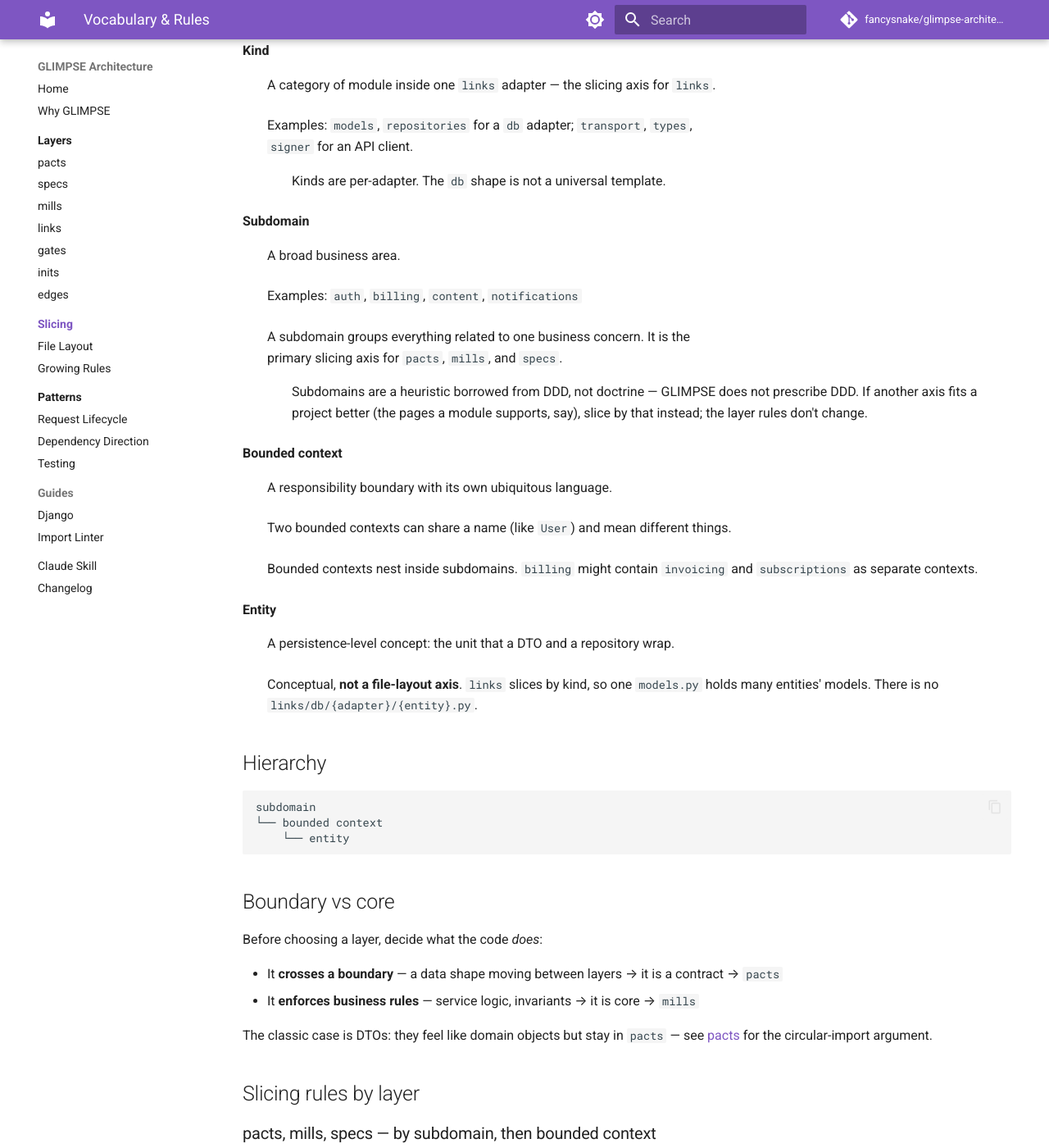
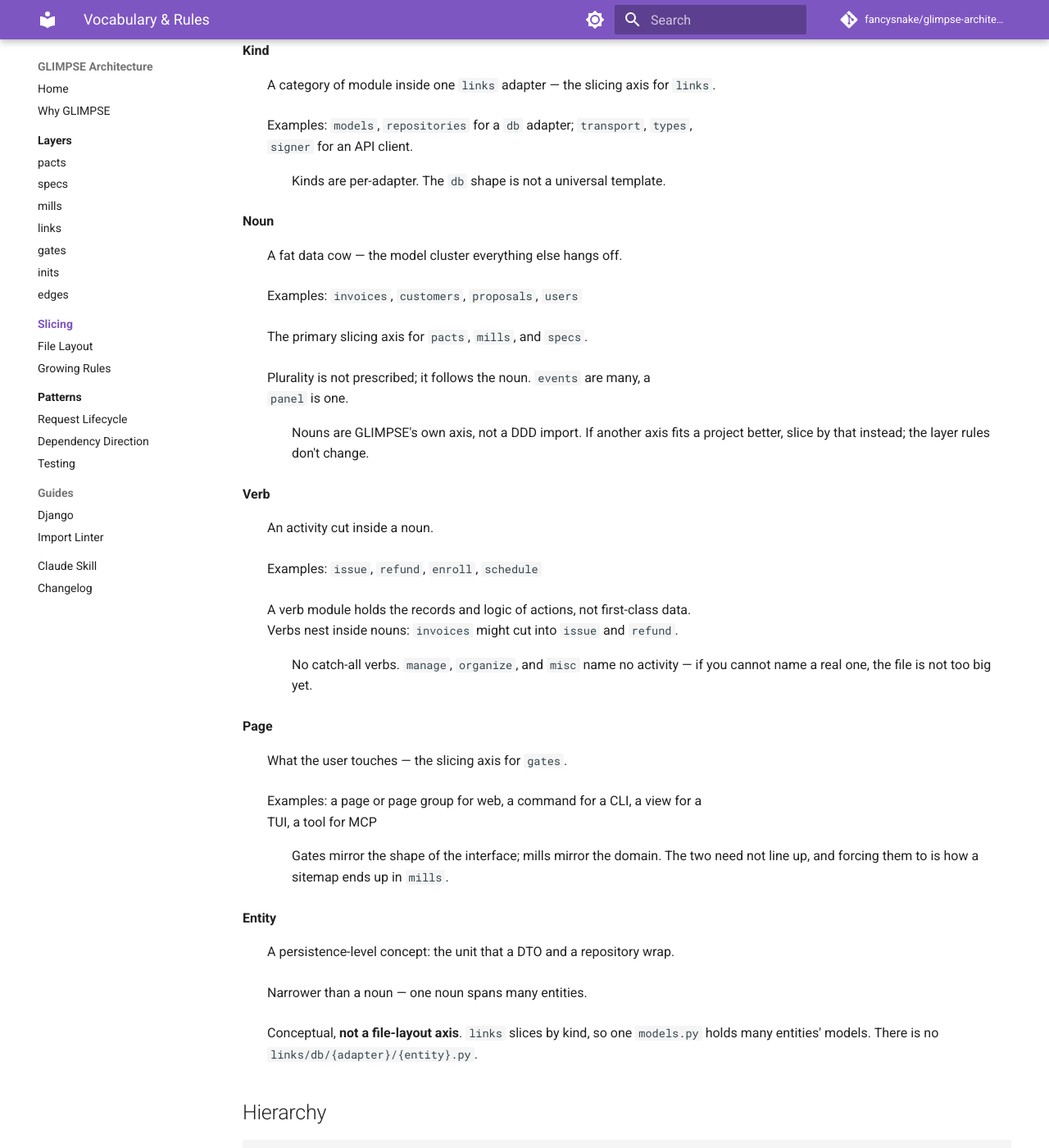
Before and after one commit to fancysnake/glimpse-architecture, an MkDocs documentation site: the page built from docs/slicing/index.md, in a window 1280 px wide and 1400 px high, scrolled down 907 px. Shown: the whole window at 82% size. Built offline with MkDocs 1.6.1 and Material for MkDocs 9.7.7, drawn with Linux system fonts in a browser that asks for light colours; comment, search, counter and statistics services are not loaded; some of the changed text lies outside the part shown.

Commit message:
Slicing vocabulary: noun, verb, and page
Noun and Verb replace Subdomain and Bounded context; Page becomes gates'
axis, following the shape of the interface rather than the domain. Entity
is narrowed — one noun spans many entities. The symmetry rule now says
explicitly that it binds pacts and mills only.

Co-Authored-By: Claude Opus 5 (1M context) <noreply@anthropic.com>

````diff
--- a/docs/slicing/index.md
+++ b/docs/slicing/index.md
@@ -32,23 +32,33 @@ layers. Understanding these terms is necessary to place any new file correctly.
   `signer` for an API client.
 : Kinds are per-adapter. The `db` shape is not a universal template.
 
-**Subdomain**
-: A broad business area.
-: Examples: `auth`, `billing`, `content`, `notifications`
-: A subdomain groups everything related to one business concern. It is the
-  primary slicing axis for `pacts`, `mills`, and `specs`.
-: Subdomains are a heuristic borrowed from DDD, not doctrine — GLIMPSE does
-  not prescribe DDD. If another axis fits a project better (the pages a module
-  supports, say), slice by that instead; the layer rules don't change.
+**Noun**
+: A fat data cow — the model cluster everything else hangs off.
+: Examples: `invoices`, `customers`, `proposals`, `users`
+: The primary slicing axis for `pacts`, `mills`, and `specs`.
+: Plurality is not prescribed; it follows the noun. `events` are many, a
+  `panel` is one.
+: Nouns are GLIMPSE's own axis, not a DDD import. If another axis fits a
+  project better, slice by that instead; the layer rules don't change.
 
-**Bounded context**
-: A responsibility boundary with its own ubiquitous language.
-: Two bounded contexts can share a name (like `User`) and mean different things.
-: Bounded contexts nest inside subdomains. `billing` might contain `invoicing`
-  and `subscriptions` as separate contexts.
+**Verb**
+: An activity cut inside a noun.
+: Examples: `issue`, `refund`, `enroll`, `schedule`
+: A verb module holds the records and logic of actions, not first-class data.
+  Verbs nest inside nouns: `invoices` might cut into `issue` and `refund`.
+: No catch-all verbs. `manage`, `organize`, and `misc` name no activity — if
+  you cannot name a real one, the file is not too big yet.
+
+**Page**
+: What the user touches — the slicing axis for `gates`.
+: Examples: a page or page group for web, a command for a CLI, a view for a
+  TUI, a tool for MCP
+: Gates mirror the shape of the interface; mills mirror the domain. The two
+  need not line up, and forcing them to is how a sitemap ends up in `mills`.
 
 **Entity**
 : A persistence-level concept: the unit that a DTO and a repository wrap.
+: Narrower than a noun — one noun spans many entities.
 : Conceptual, **not a file-layout axis**. `links` slices by kind, so one
   `models.py` holds many entities' models. There is no
   `links/db/{adapter}/{entity}.py`.
@@ -56,8 +66,8 @@ layers. Understanding these terms is necessary to place any new file correctly.
 ## Hierarchy
 
 ```text
-subdomain
-└── bounded context
+noun
+└── verb
     └── entity
 ```
 
@@ -75,34 +85,35 @@ see [pacts](../layers/pacts.md) for the circular-import argument.
 
 ## Slicing rules by layer
 
-### pacts, mills, specs — by subdomain, then bounded context
+### pacts, mills, specs — by noun, then verb
 
 These start as single modules and become packages when they earn it. See
 [Growing rules](growing.md).
 
 ```text
-pacts.py                                  # start here
-pacts/{subdomain}.py                      # flat while subdomain is small
-pacts/{subdomain}/{bounded_context}.py    # split when subdomain grows
-mills/{subdomain}.py
-mills/{subdomain}/{bounded_context}.py
-specs/{subdomain}.py
+pacts.py                     # start here
+pacts/{noun}.py              # flat while the noun is small
+pacts/{noun}/{verb}.py       # cut by verb when the noun grows fat
+mills/{noun}.py
+mills/{noun}/{verb}.py
+specs/{noun}.py
 ```
 
-Each `pacts` module holds all boundary contracts for that subdomain or context —
+Each `pacts` module holds all boundary contracts for that noun or verb cut —
 DTOs, write TypedDicts, repository protocols, errors. Split by domain concern,
-never by technical kind. Contracts that belong to no subdomain follow the axis
-of the layer they serve — `pacts/{port}.py` for port machinery
+never by technical kind. Contracts that belong to no noun follow the axis of
+the layer they serve — `pacts/{port}.py` for port machinery
 (`TransactionProtocol`), a module mirroring the `inits` registry for wiring
 contracts (`pacts/services.py`). See the [placement
 algorithm](../layers/pacts.md#slicing-axis).
 
-`pacts` and `mills` must mirror each other. If `pacts` splits a subdomain into
-contexts, `mills` must do the same — and vice versa.
+`pacts` and `mills` must mirror each other. If `pacts` cuts a noun into verbs,
+`mills` must do the same — and vice versa.
 
-### inits — by what it wires
+### inits — by the type of object it wires
 
-`inits` starts as a single module and splits into its registries, never by subdomain:
+`inits` starts as a single module and splits into its registries. Each is
+named after the kind of object it holds, never after a noun:
 
 ```text
 inits.py                 # start here
@@ -111,7 +122,7 @@ inits/services.py
 inits/middleware.py
 ```
 
-Subdomain grouping appears only as sub-buckets inside a registry past ~12
+Noun grouping appears only as sub-buckets inside a registry past ~12
 leaves. See [inits](../layers/inits.md).
 
 ### links — port / adapter / kind
@@ -135,28 +146,32 @@ links/payment_api/stripe.py
 links/email/sendgrid.py
 ```
 
-### gates — port / adapter / subdomain
+### gates — port / adapter / page
 
-Packages from day one, for the same reason.
+Packages from day one, for the same reason. Below the adapter, `gates` follows
+the shape of the interface itself — whatever grouping that interface already
+has.
 
 ```text
-gates/{port}/{adapter}.py                 # flat while there is one subdomain
-gates/{port}/{adapter}/{subdomain}.py
-gates/{port}/{adapter}/{subdomain}/{bounded_context}.py
+gates/{port}/{adapter}.py                 # flat while there is one page
+gates/{port}/{adapter}/{page}.py
+gates/{port}/{adapter}/{page_group}/{page}.py
 ```
 
 Examples:
 
 ```text
 gates/cli/argparse.py
-gates/cli/argparse/reports.py
-gates/web/flask/proposals.py
-gates/web/flask/billing/invoices.py
+gates/cli/argparse/export.py           # a CLI's pages are its commands
+gates/web/flask/dashboard.py
+gates/web/flask/checkout/payment.py    # page group / page
 ```
 
 ## Symmetry rule
 
 `pacts/` and `mills/` must use the same slicing axis at every level. If
-`pacts/billing/` has `invoicing.py` and `subscriptions.py`, then
-`mills/billing/` must also have `invoicing.py` and `subscriptions.py`.
-Mismatched axes are a drift red flag.
+`pacts/invoices/` has `issue.py` and `refund.py`, then `mills/invoices/` must
+also have `issue.py` and `refund.py`. Mismatched axes are a drift red flag.
+
+The rule stops at those two layers. `gates` mirrors the interface and `links`
+slices by kind — neither is expected to line up with the noun/verb tree.
````
